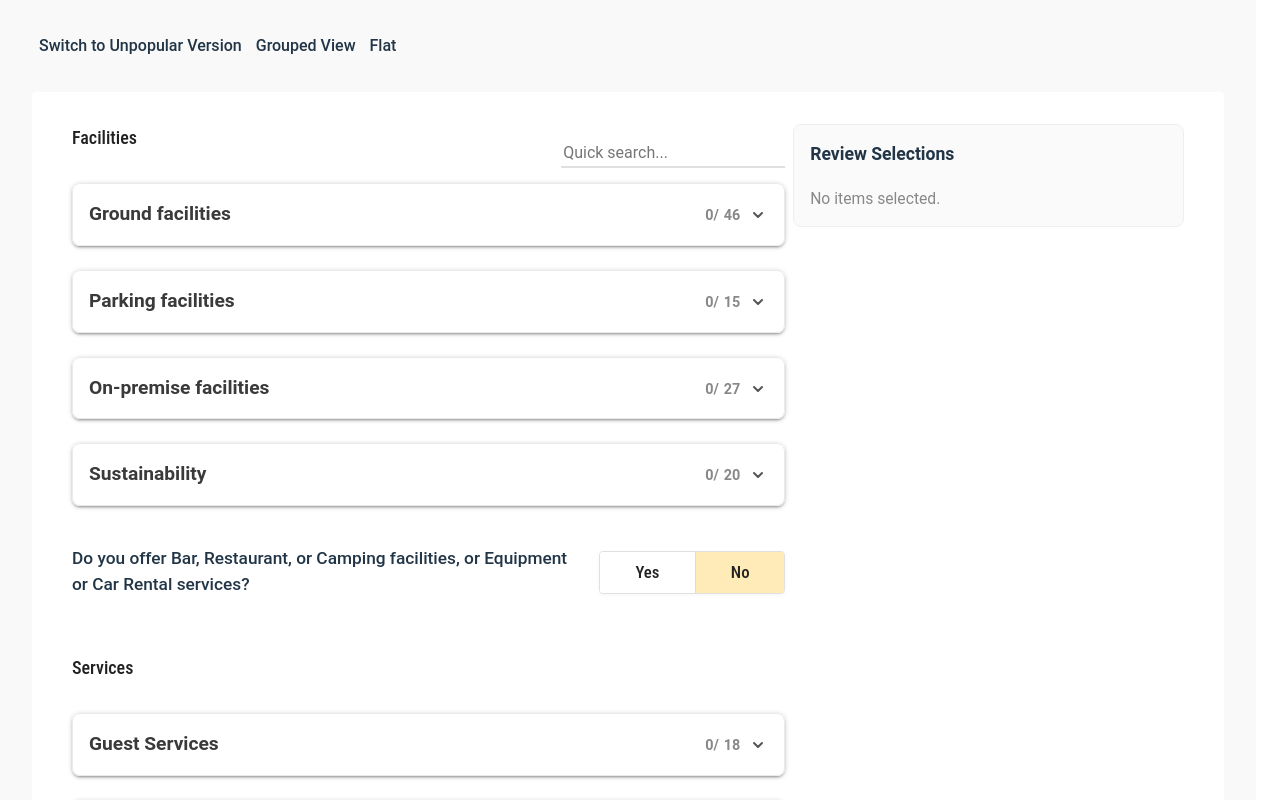
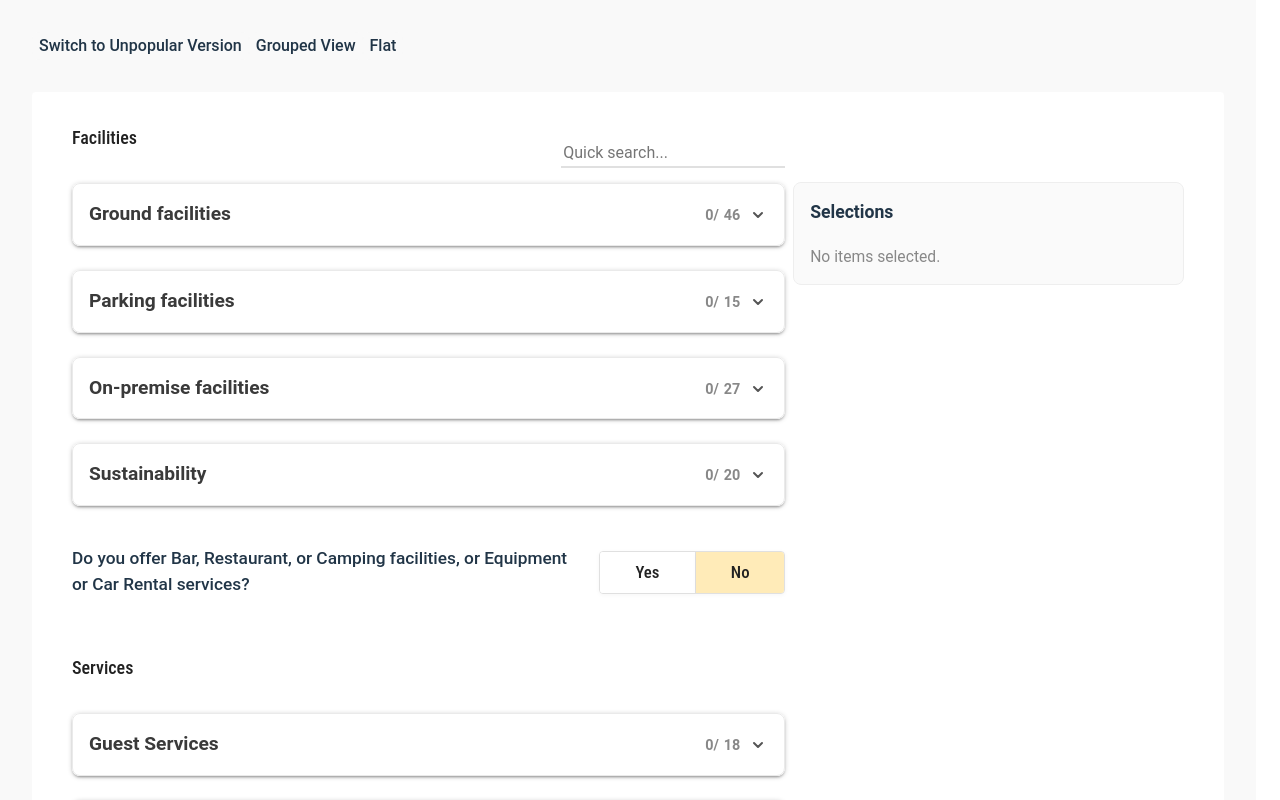
Before and after one commit to ranfomshi/facilities-view, a React (Vite) app: page / in a window 1280 px wide. Shown: the top 800 px of the page. Built offline with nearby package versions, Linux system fonts and the light colour scheme.

Commit message:
style: Update sticky header in Facilities and Flat views; adjust transform and heading text

```diff
--- a/src/FacilitiesView.jsx
+++ b/src/FacilitiesView.jsx
@@ -161,9 +161,10 @@ function FacilitiesView({ dataSource, setDataSource }) {
         position: 'sticky',
         top: '1.5rem',
         alignSelf: 'flex-start',
-        zIndex: 10
+        zIndex: 10,
+        transform:'translateY(58px)'
       }}>
-        <h3 style={{marginTop:0, marginBottom:'0.7rem', fontSize:'1.1em', fontWeight:600}}>Review Selections</h3>
+        <h3 style={{marginTop:0, marginBottom:'0.7rem', fontSize:'1.1em', fontWeight:600}}>Selections</h3>
         {Object.keys(selectedItemsByGroup).length === 0 ? (
           <div style={{color:'#888', fontSize:'0.98em'}}>No items selected.</div>
         ) : (
--- a/src/FlatView.jsx
+++ b/src/FlatView.jsx
@@ -134,9 +134,10 @@ function FlatView() {
                 position: 'sticky',
                 top: '1.5rem',
                 alignSelf: 'flex-start',
-                zIndex: 10
+                zIndex: 10,
+                transform:'translateY(58px)'
             }}>
-                <h3 style={{marginTop:0, marginBottom:'0.7rem', fontSize:'1.1em', fontWeight:600}}>Review Selections</h3>
+                <h3 style={{marginTop:0, marginBottom:'0.7rem', fontSize:'1.1em', fontWeight:600}}>Selections</h3>
                 {Object.keys(selectedItemsByCategory).length === 0 ? (
                     <div style={{color:'#888', fontSize:'0.98em'}}>No items selected.</div>
                 ) : (
```
